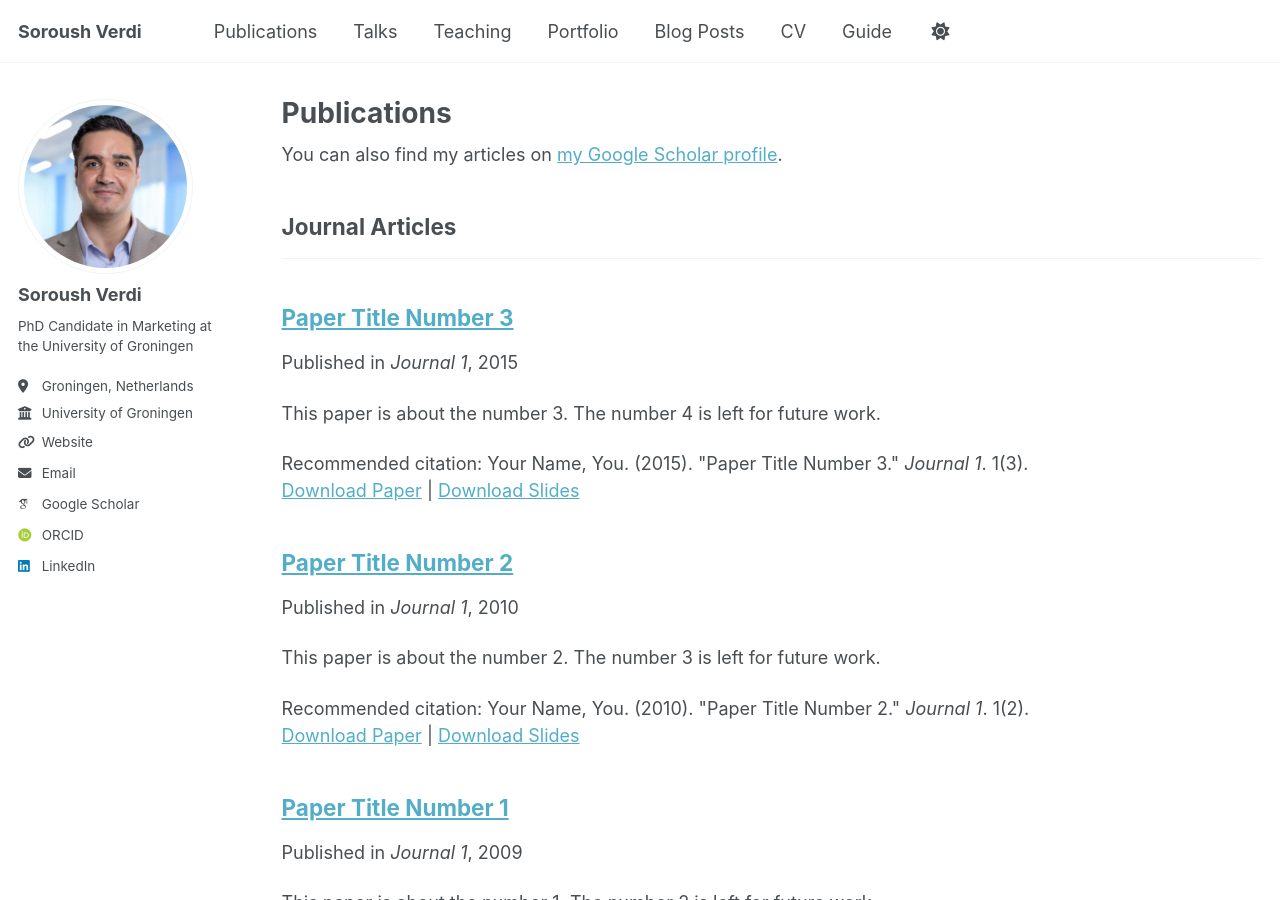
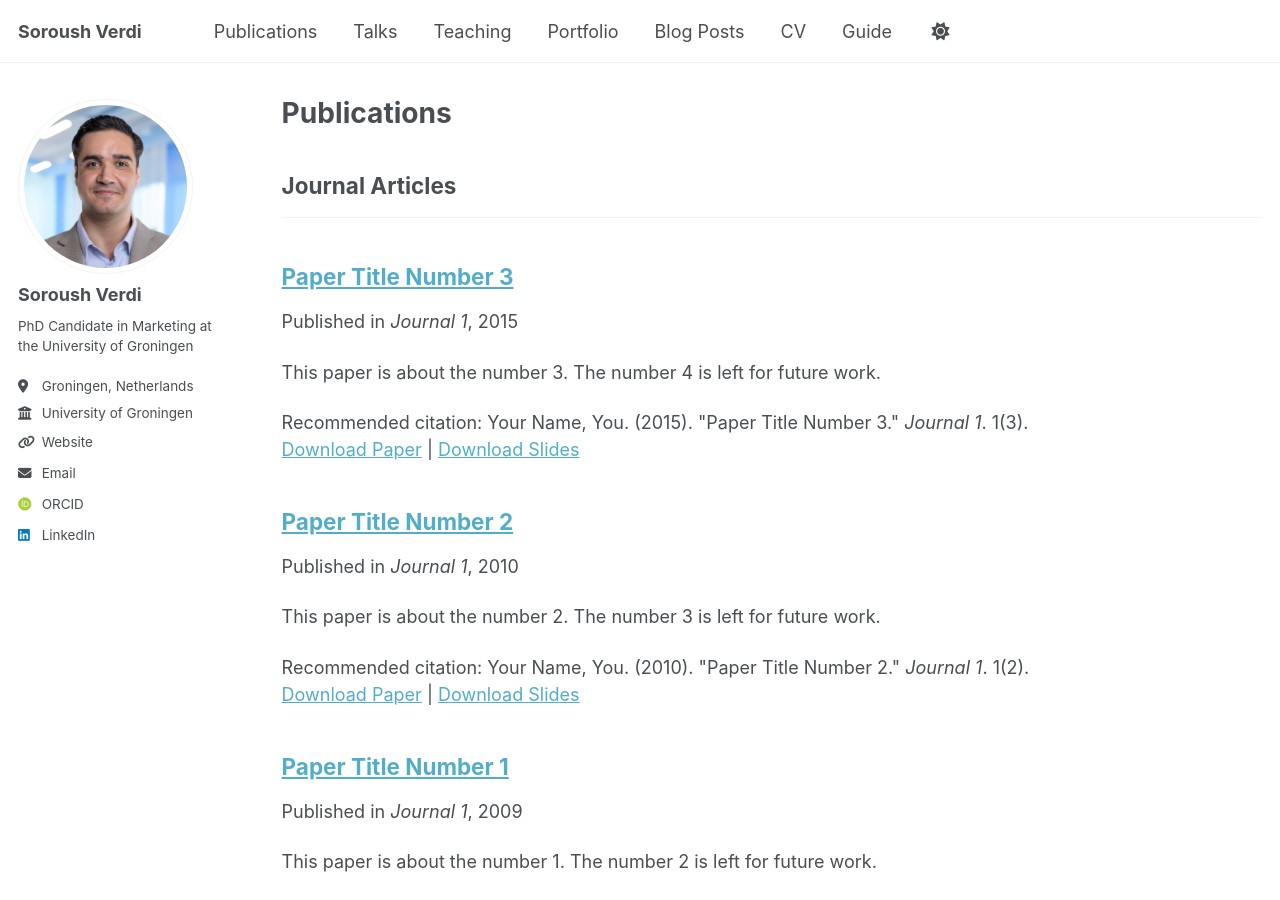
Before and after one commit to soroushverdi/soroushverdi.github.io, a Jekyll site: the page built from _pages/publications.html, in a window 1280 px wide and 900 px high. Built offline with Jekyll 4.4.1, drawn with Linux system fonts in a browser that asks for light colours; some web fonts are replaced; a script that is not in the unit is left out; some of the changed lines change nothing that is shown.

Commit message:
Update _config.yml

```diff
--- a/_config.yml
+++ b/_config.yml
@@ -34,7 +34,7 @@ author:
   # Academic websites
   academia         : # URL
   arxiv            : # URL - Update with the correct link to your profile
-  googlescholar    : "https://scholar.google.com/citations?hl=en&user=wRiK0NQAAAAJ&view_op=list_works"
+  googlescholar    : # URL
   inspire-hep      : # URL
   impactstory      : # URL
   orcid            : "https://orcid.org/0009-0005-2250-0246"
```
